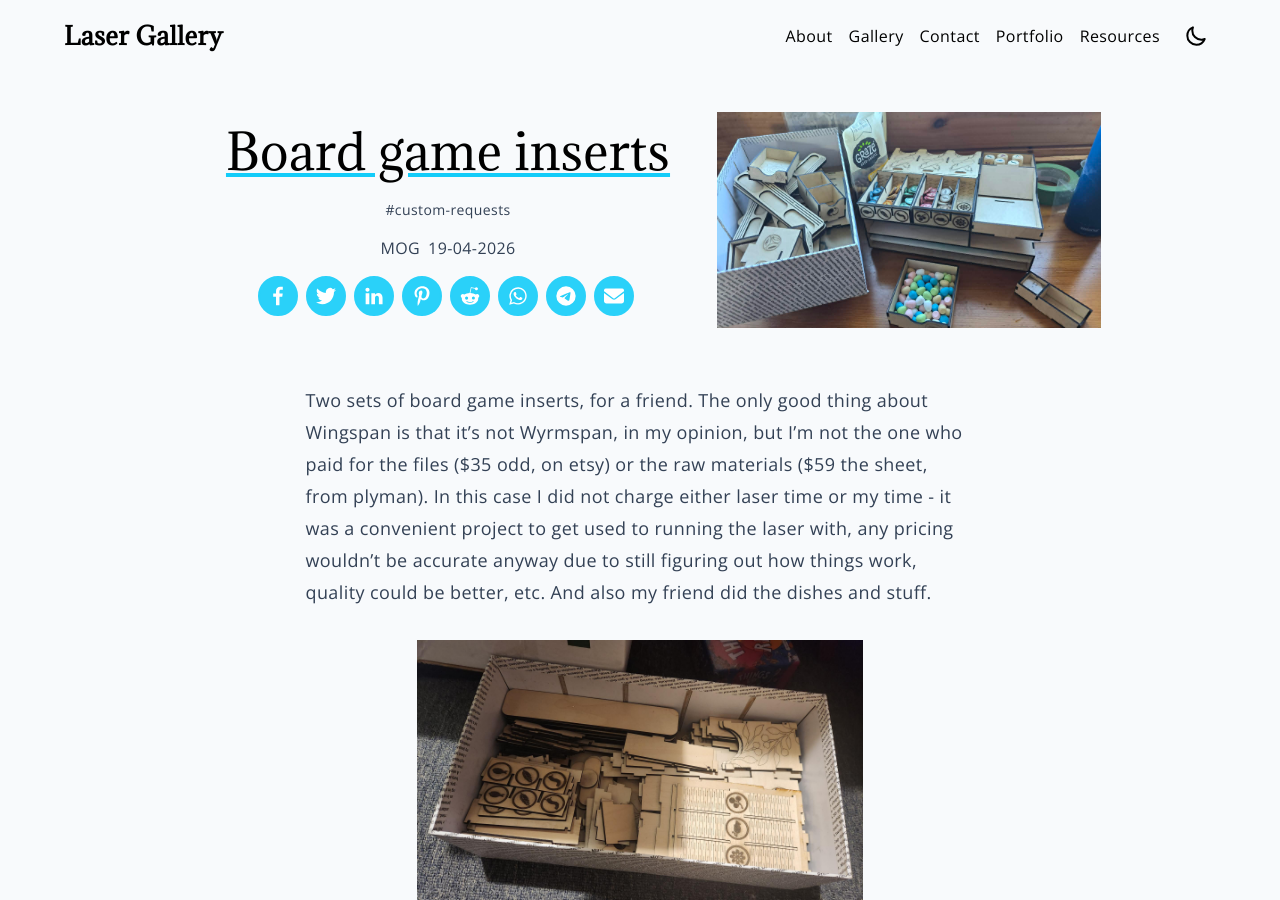
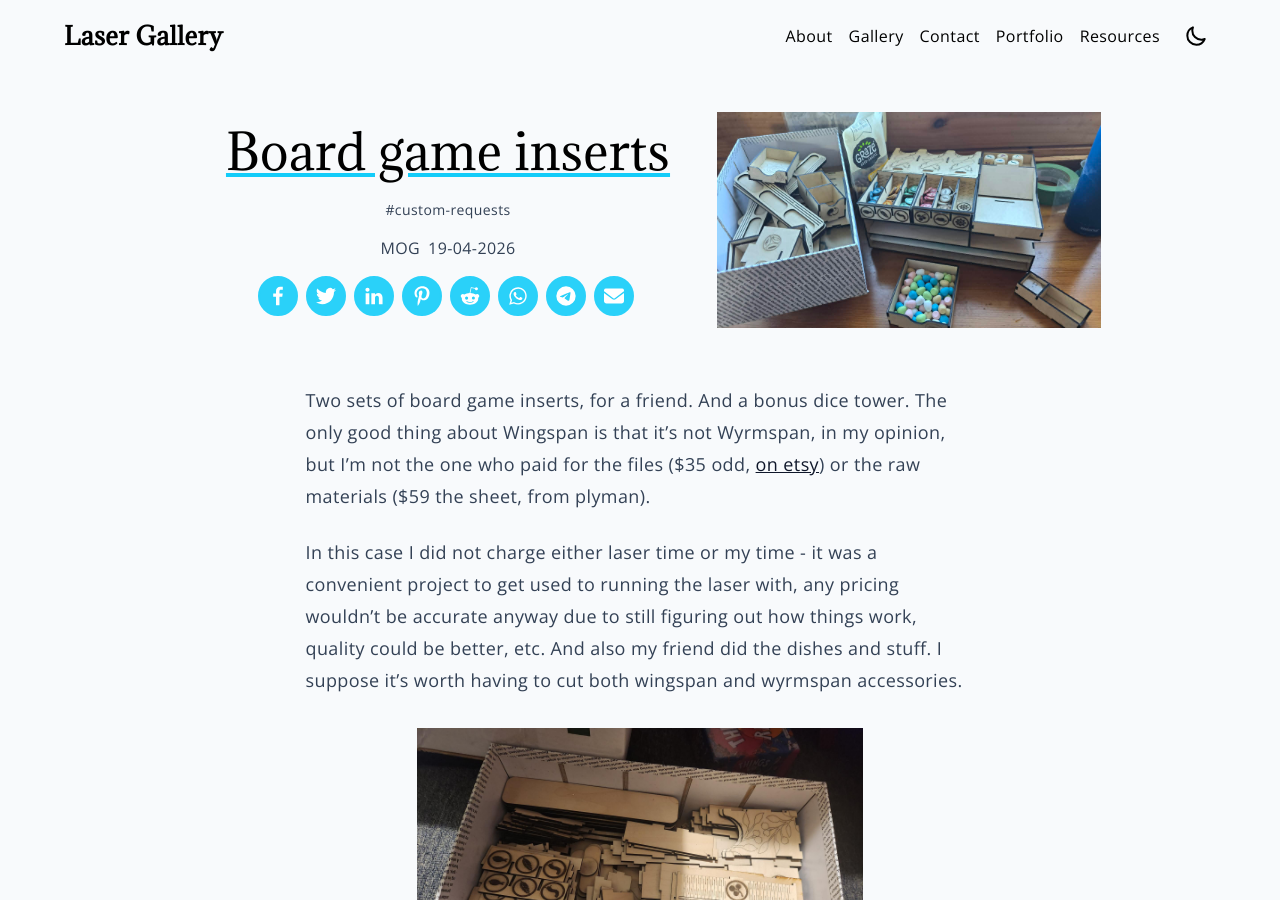
Before and after one commit to paper-engineer/laser-gallery, a Jekyll site: the page built from docs/_posts/2026-04-19-boardgame-inserts.md, in a window 1280 px wide and 900 px high. Built offline with Jekyll 4.4.1, drawn with Linux system fonts in a browser that asks for light colours; some of the changed text lies outside the part shown.

Commit message:
Update 2026-04-19-boardgame-inserts.md

```diff
--- a/docs/_posts/2026-04-19-boardgame-inserts.md
+++ b/docs/_posts/2026-04-19-boardgame-inserts.md
@@ -7,17 +7,15 @@ tags:
 author: MOG
 ---
 
-Two sets of board game inserts, for a friend. The only good thing about Wingspan is that it's not Wyrmspan, in my opinion, but I'm not the one who paid for the files ($35 odd, on etsy) or the raw materials ($59 the sheet, from plyman). In this case I did not charge either laser time or my time - it was a convenient project to get used to running the laser with, any pricing wouldn't be accurate anyway due to still figuring out how things work, quality could be better, etc. And also my friend did the dishes and stuff.
+Two sets of board game inserts, for a friend. And a bonus dice tower. The only good thing about Wingspan is that it's not Wyrmspan, in my opinion, but I'm not the one who paid for the files ($35 odd, [on etsy](https://www.etsy.com/nz/shop/BSDCreates)) or the raw materials ($59 the sheet, from plyman).
+
+In this case I did not charge either laser time or my time - it was a convenient project to get used to running the laser with, any pricing wouldn't be accurate anyway due to still figuring out how things work, quality could be better, etc. And also my friend did the dishes and stuff. I suppose it's worth having to cut both wingspan and wyrmspan accessories.
 
 ![image 1]({{ site.url }}{{ site.baseurl }}/assets/images/bg1.jpg)
-![image 1]({{ site.url }}{{ site.baseurl }}/assets/images/bg2.jpg)
-![image 1]({{ site.url }}{{ site.baseurl }}/assets/images/bg-dice-tower.jpg)
 ![image 1]({{ site.url }}{{ site.baseurl }}/assets/images/bg-drawers.jpg)
+![image 1]({{ site.url }}{{ site.baseurl }}/assets/images/bg-stand.jpg)
 ![image 1]({{ site.url }}{{ site.baseurl }}/assets/images/bg-in-play.jpg)
-![image 1]({{ site.url }}{{ site.baseurl }}/assets/images/bg-stand.jpg)
 
 Material: One full sheet of 3mm birch/poplar makes two games' worth of inserts, plus testing and the odd failure. Could have gotten away with less if I had my jigs and processes dialed in to make more effective use of the material, but it's in running the process that I figured out how to do that.
 
 Time: The best part of 12 hours over 2 days. To be fair, there was a bit of dialing in and figuring out, but it still took a while. There were hour-long cuts, the ones with the hinges. And some messing with the layouts in lightburn. So, could have gotten away with a bit less, but not an order of magnitude less.
-
-source: https://www.etsy.com/nz/shop/BSDCreates
```
